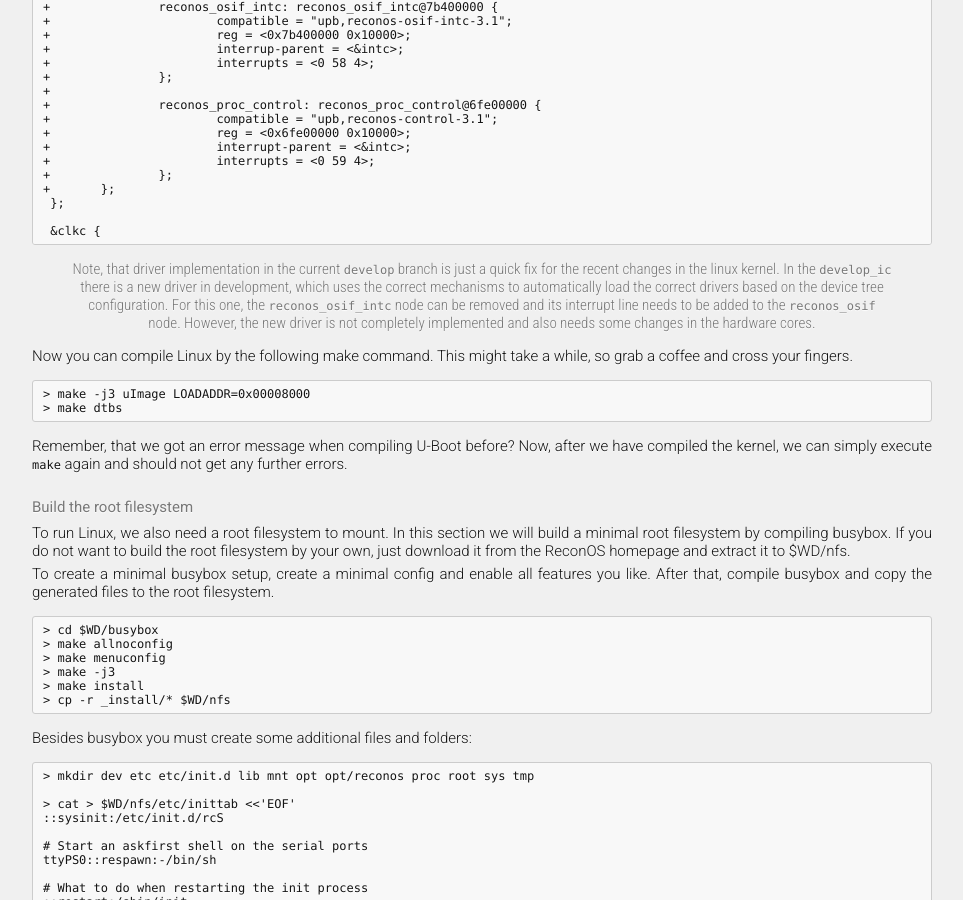
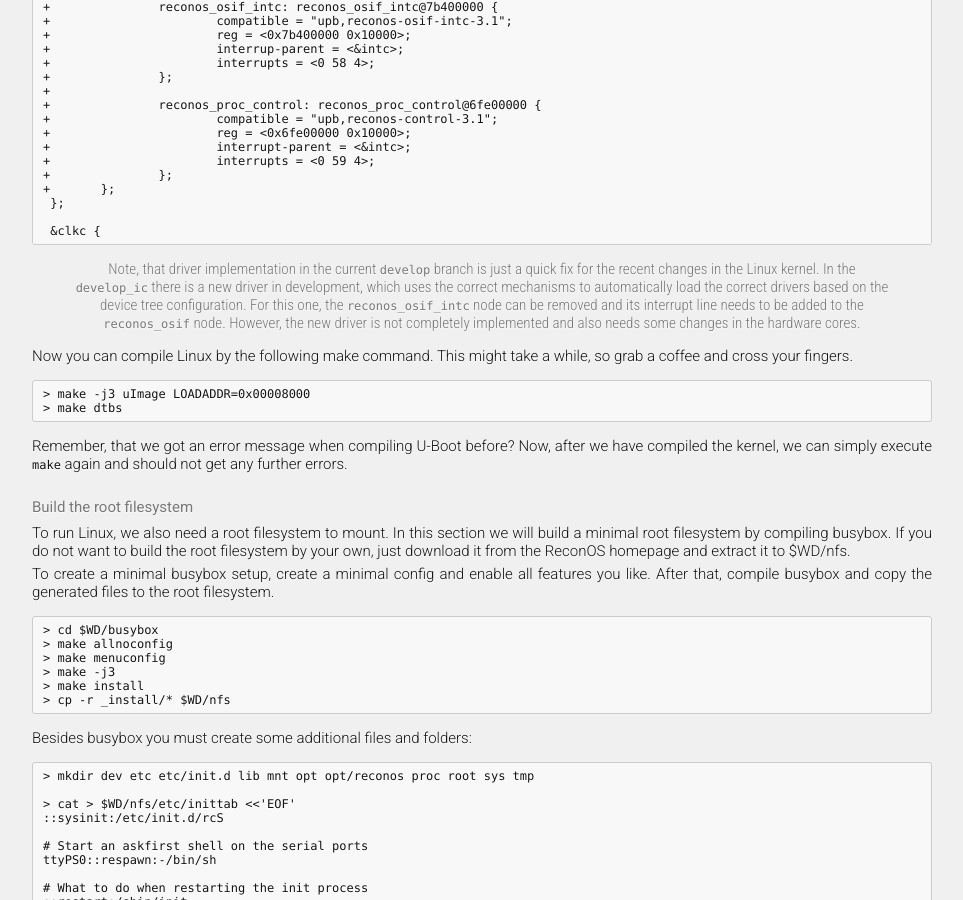
Before and after one commit to ReconOS/reconos.github.io, a Jekyll site: the page built from gettingstarted/tutorial/index.md, in a window 1280 px wide and 900 px high, scrolled down 3151 px. Shown: the whole window, without its empty margins (158-1121 px from the left). Built offline with Jekyll 4.4.1, drawn with Linux system fonts in a browser that asks for light colours; Markdown is read by kramdown in place of the engine named in the settings.

````diff
--- a/gettingstarted/tutorial/index.md
+++ b/gettingstarted/tutorial/index.md
@@ -256,7 +256,7 @@ These components include the correct addresses and used interrupt handlers.
 ```
 
 > Note, that driver implementation in the current `develop` branch is just a
-> quick fix for the recent changes in the linux kernel. In the `develop_ic`
+> quick fix for the recent changes in the Linux kernel. In the `develop_ic`
 > there is a new driver in development, which uses the correct mechanisms to
 > automatically load the correct drivers based on the device tree
 > configuration. For this one, the `reconos_osif_intc` node can be removed and
````
